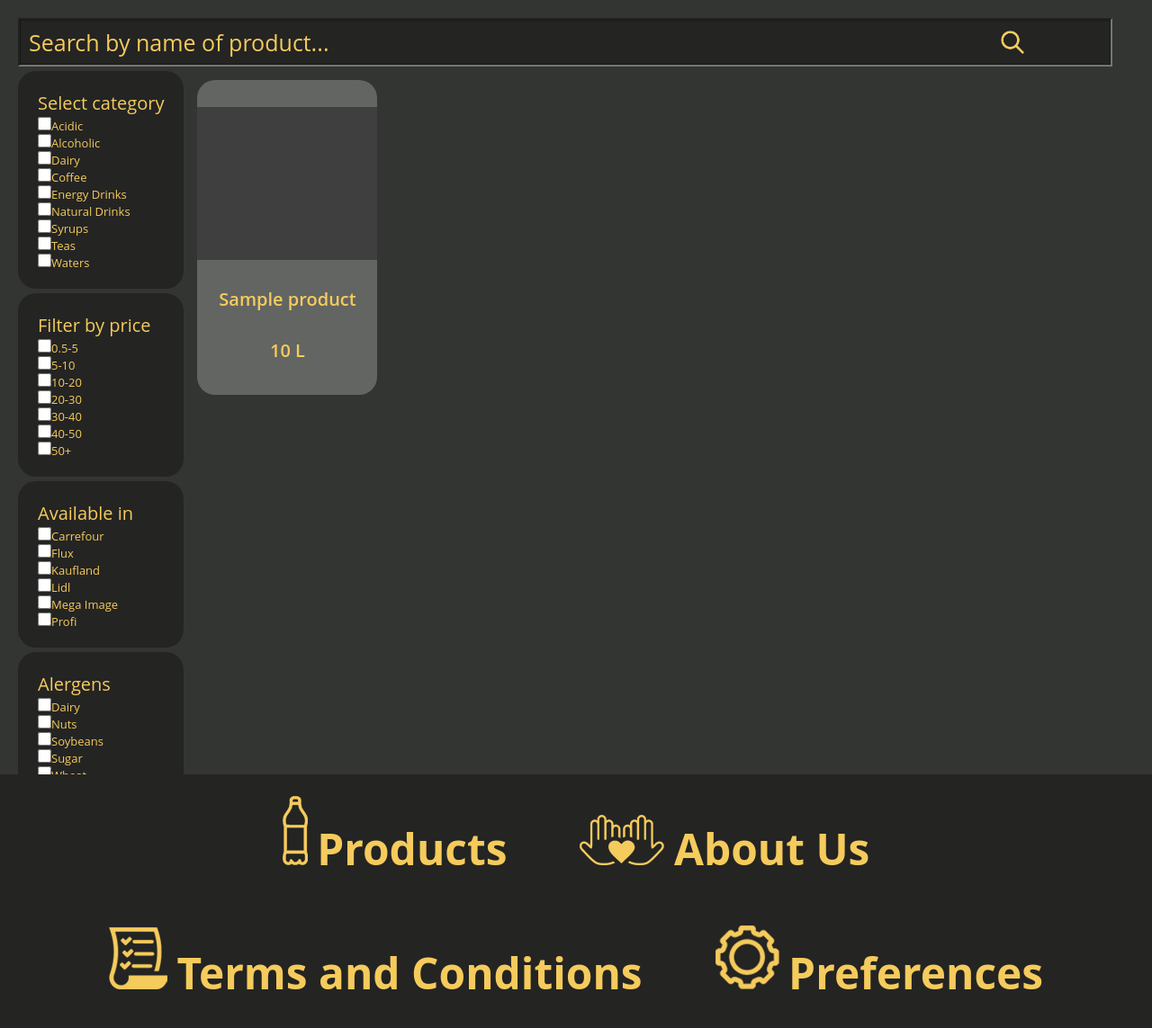
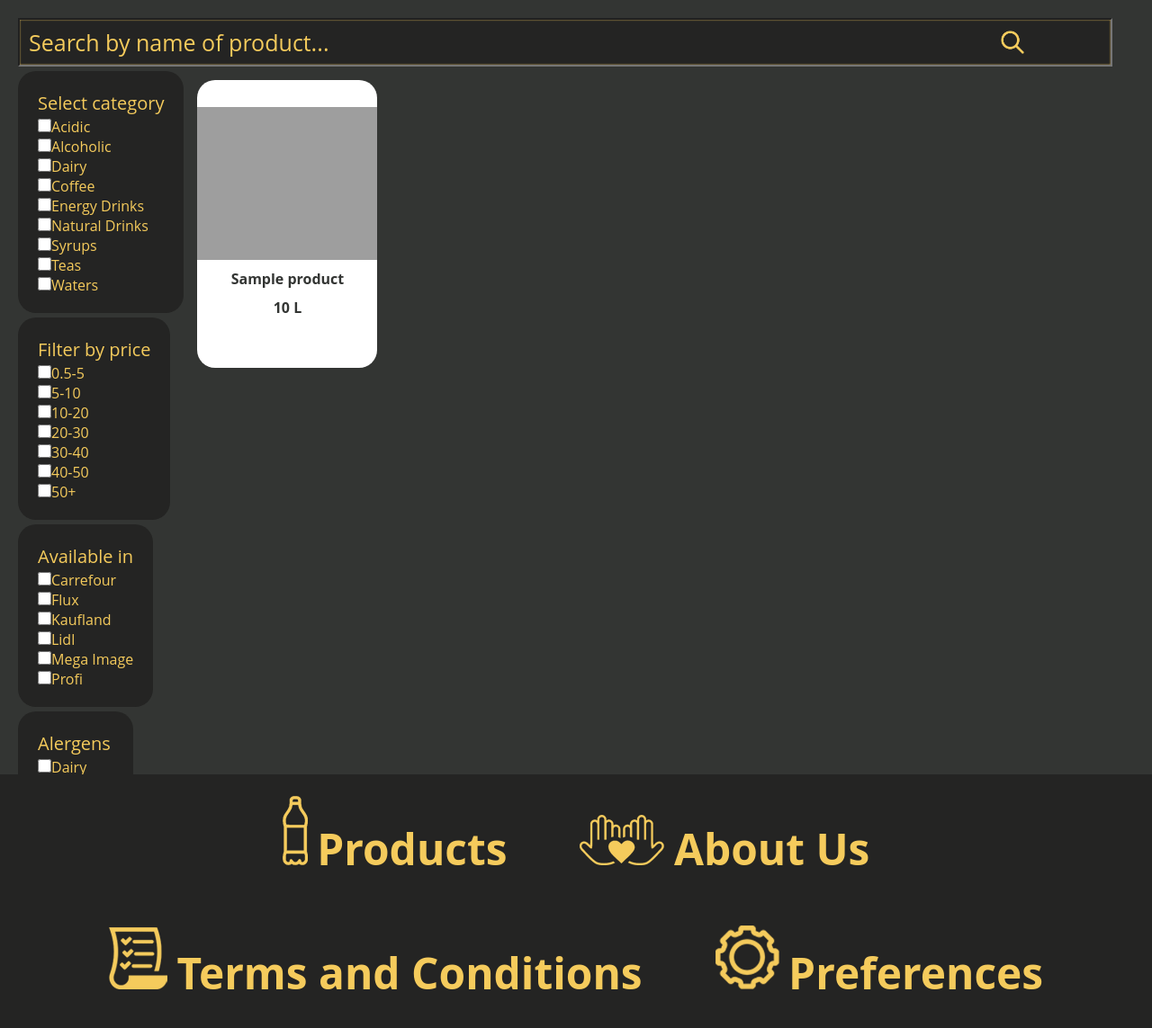
Before and after one commit to anamariaghiorghiu/SoDrO, a PHP site: page /products.php in a window 1280 px wide. Shown: the part 148-1291 px from the top of the page at 90% size. Run offline with PHP 8.4, Linux system fonts and the light colour scheme; tables that the repository leaves empty or names only in its code hold one stand-in row (values such as "Sample post"); data that the repository does not hold is empty; grey boxes are pictures that could not be loaded.

Commit message:
Products page - finished

```diff
--- a/SoDrO_PHP/products.php
+++ b/SoDrO_PHP/products.php
@@ -180,7 +180,7 @@
 						echo "<img src=".$result[$i]['imageSrc']." alt='product_img' class='product_img'>";
 						echo "<p>".$result[$i]['name']."</p>";
 						echo "<p>".$result[$i]['quantity']." L</p>";
-						echo "<a class='details-button' href='./productPage.php?id=".$result[$i]['id']."' style='display:none'> Details</a>";
+						echo "<a class='details-button' href='./productPage.php?id=".$result[$i]['id']."' style='display:none'> <img src='images/details.png' id='details' class='details_size' alt='details'></a>";
 						echo '</div>';
 
 					}
--- a/SoDrO_PHP/style.css
+++ b/SoDrO_PHP/style.css
@@ -551,8 +551,7 @@ textarea {
 	flex-direction: row;
 	justify-content: start;
 	flex-wrap: wrap;
-
-	gap: 15px;
+	gap: 10px;
 }
 
 .productsContent {
@@ -572,17 +571,19 @@ textarea {
 	align-items: center;
 
 
-	width: 23%;
+	width: 21%;
 	min-width: 200px;
 	max-width: 200px;
-	max-height: 350px;
+	min-height: 320px;
+	max-height: 320px;
 
 	padding-top: 30px;
-	gap: 30px;
-
+	gap: 10px;
 
 	text-align: center;
-	font-size: 20px;
+
+	border-width: 2px;
+	border-color: #f5cb5c;
 }
 
 .productsContent .product_img {
@@ -1382,6 +1383,7 @@ textarea {
 .productsContent {
 	overflow: auto;
 	display: block;
+
 }
 
 .productsContent h6 {
@@ -1418,7 +1420,7 @@ textarea {
 }
 
 .productsContent ul li {
-	font-size: 13px;
+	font-size: 16px;
 	color: #f5cb5c;
 }
 
@@ -1433,11 +1435,13 @@ textarea {
 	margin-left: 20px;
 	border-radius: 20px;
 	margin-top: 5px;
-	display: block;
+	width: max-content;
+	border-width: 2px;
+	border-color: #f5cb5c;
 }
 
 .product {
-	background-color: #636563;
+	background-color: #ffffff;
 	margin-left: 15px;
 	border-radius: 20px;
 	margin-top: 15px;
@@ -1452,17 +1456,6 @@ textarea {
 	width: 100%;
 }
 
-.product:hover {
-	background-color: #c8ccc8;
-	margin-left: 15px;
-	border-radius: 20px;
-	margin-top: 15px;
-	font-size: 25px;
-	font-family: "Open Sans", sans-serif;
-	font-weight: 600;
-	color: #333533;
-}
-
 @media (max-width:900) {}
 
 .productPageContent{
@@ -1474,3 +1467,17 @@ textarea {
 	text-decoration: none;
     background-color: #333533;
 }
+
+.productsContent p{
+	font-size: 16px;
+	color: #333533;
+	font-weight: 700;
+}
+
+.details_size{
+	width: 35px;
+	padding-left: 5px;
+}
+input, select, textarea{
+    color: #f5cb5c;
+}
```
Also changed, not shown: SoDrO_PHP/images/details.png (added).
